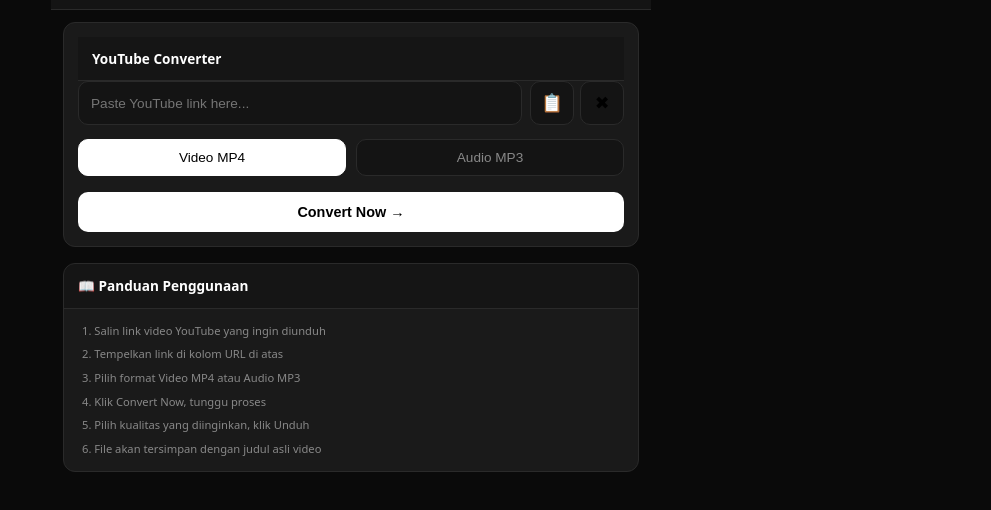
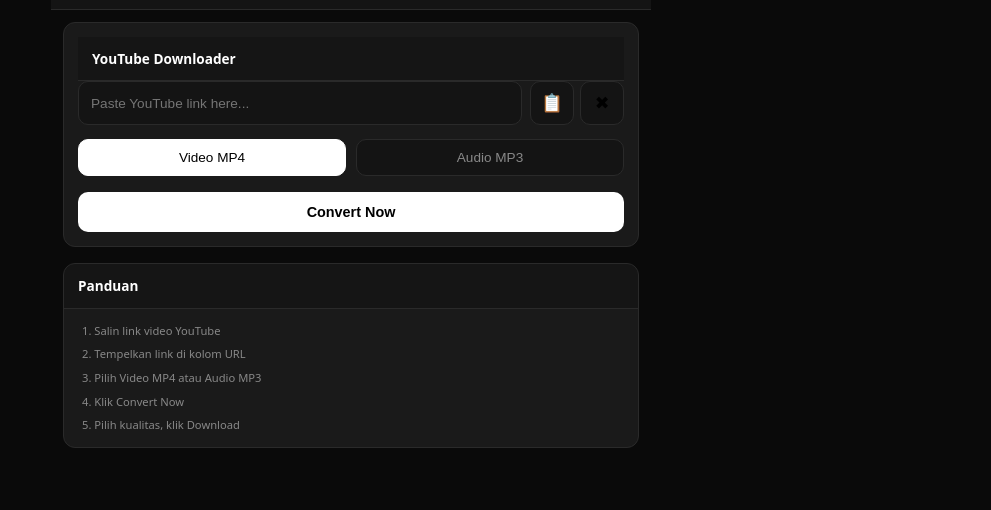
Before and after one commit to jhon338-jc/Jhon-YTB, a website: page public/dashboard.html in a window 1280 px wide. Shown: the part 122-632 px from the top of the page, without its empty margins (289-1280 px from the left). Drawn offline with Linux system fonts and the light colour scheme; sample sign-in values are in the browser's storage.

Commit message:
Update dashboard.html

```diff
--- a/public/dashboard.html
+++ b/public/dashboard.html
@@ -5,13 +5,11 @@
     <meta name="viewport" content="width=device-width, initial-scale=1.0, user-scalable=no">
     <title>JHON YTB - Dashboard</title>
     <link rel="manifest" href="manifest.json">
-    <meta name="theme-color" content="#000000">
-    <link href="https://fonts.googleapis.com/css2?family=Inter:opsz,wght@14..32,300;14..32,400;14..32,500;14..32,600;14..32,700;14..32,800&family=JetBrains+Mono:wght@400;500;600&display=swap" rel="stylesheet">
+    <meta name="theme-color" content="#0a0a0a">
     <link rel="stylesheet" href="style.css">
 </head>
 <body>
     <div class="app-container">
-        <!-- Header with Profile -->
         <header class="app-header">
             <div class="header-left">
                 <h1 class="logo">JHON YTB</h1>
@@ -24,11 +22,9 @@
             </div>
         </header>
 
-        <!-- Main Content -->
         <main class="main-content">
-            <!-- Converter Card -->
             <div class="card converter-card">
-                <div class="card-title">YouTube Converter</div>
+                <div class="card-title">YouTube Downloader</div>
                 <div class="input-group">
                     <input type="text" id="urlInput" class="input-url" placeholder="Paste YouTube link here...">
                     <div class="input-actions">
@@ -40,37 +36,31 @@
                     <button class="type-option active" data-type="mp4" onclick="selectType('mp4')">Video MP4</button>
                     <button class="type-option" data-type="mp3" onclick="selectType('mp3')">Audio MP3</button>
                 </div>
-                <button id="convertBtn" onclick="convertVideo()" class="btn btn-convert">Convert Now →</button>
+                <button id="convertBtn" onclick="convertVideo()" class="btn btn-convert">Convert Now</button>
             </div>
 
-            <!-- Loading State -->
             <div id="loadingState" class="loading-card hidden">
                 <div class="loading-spinner"></div>
-                <p>Processing video data...</p>
+                <p>Processing...</p>
             </div>
 
-            <!-- Error State -->
             <div id="errorState" class="error-card hidden">
                 <div class="error-icon">⚠</div>
                 <p id="errorMessage"></p>
             </div>
 
-            <!-- Video Info Card (setelah konvert) -->
             <div id="videoInfo" class="video-info-card hidden"></div>
 
-            <!-- Results Container - Horizontal Scroll + Vertical List -->
             <div id="resultsContainer" class="results-container hidden"></div>
 
-            <!-- Guide Card -->
             <div class="card guide-card">
-                <div class="card-title">📖 Panduan Penggunaan</div>
+                <div class="card-title">Panduan</div>
                 <div class="guide-list">
-                    <div class="guide-item">1. Salin link video YouTube yang ingin diunduh</div>
-                    <div class="guide-item">2. Tempelkan link di kolom URL di atas</div>
-                    <div class="guide-item">3. Pilih format Video MP4 atau Audio MP3</div>
-                    <div class="guide-item">4. Klik Convert Now, tunggu proses</div>
-                    <div class="guide-item">5. Pilih kualitas yang diinginkan, klik Unduh</div>
-                    <div class="guide-item">6. File akan tersimpan dengan judul asli video</div>
+                    <div class="guide-item">1. Salin link video YouTube</div>
+                    <div class="guide-item">2. Tempelkan link di kolom URL</div>
+                    <div class="guide-item">3. Pilih Video MP4 atau Audio MP3</div>
+                    <div class="guide-item">4. Klik Convert Now</div>
+                    <div class="guide-item">5. Pilih kualitas, klik Download</div>
                 </div>
             </div>
         </main>
```
